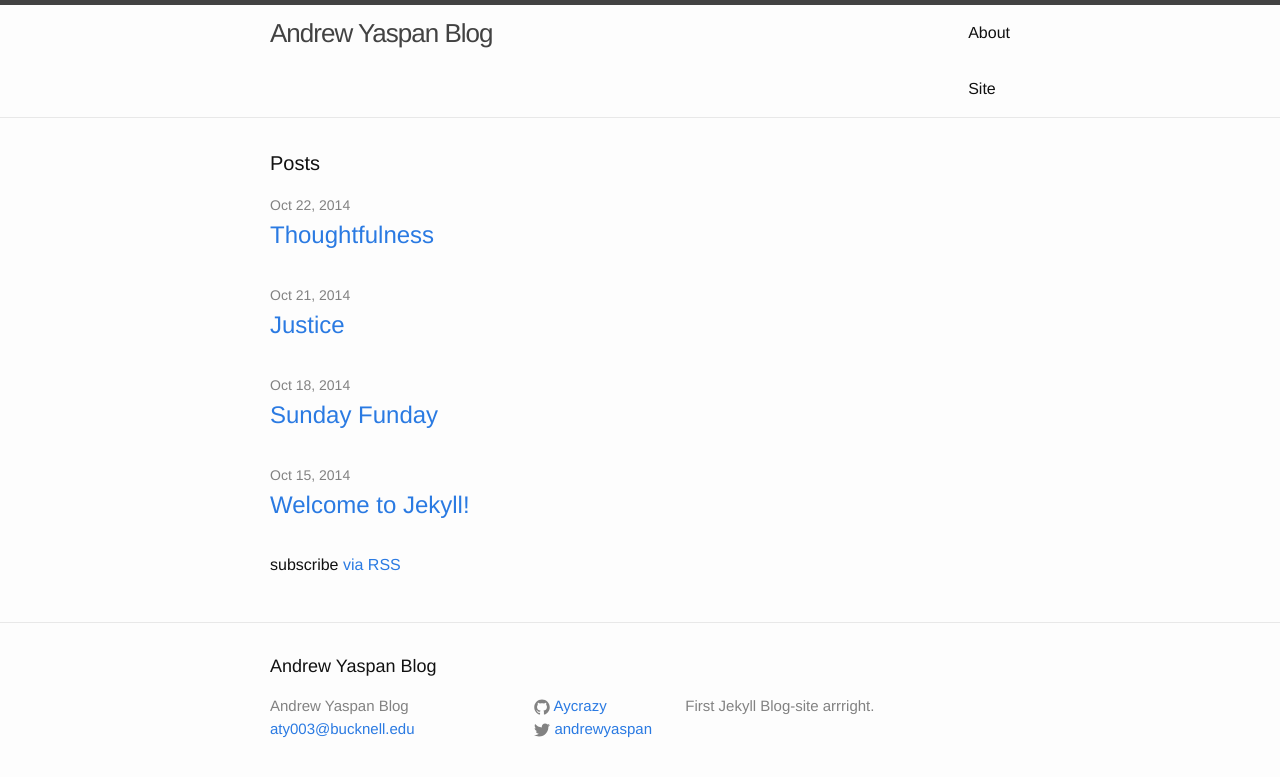
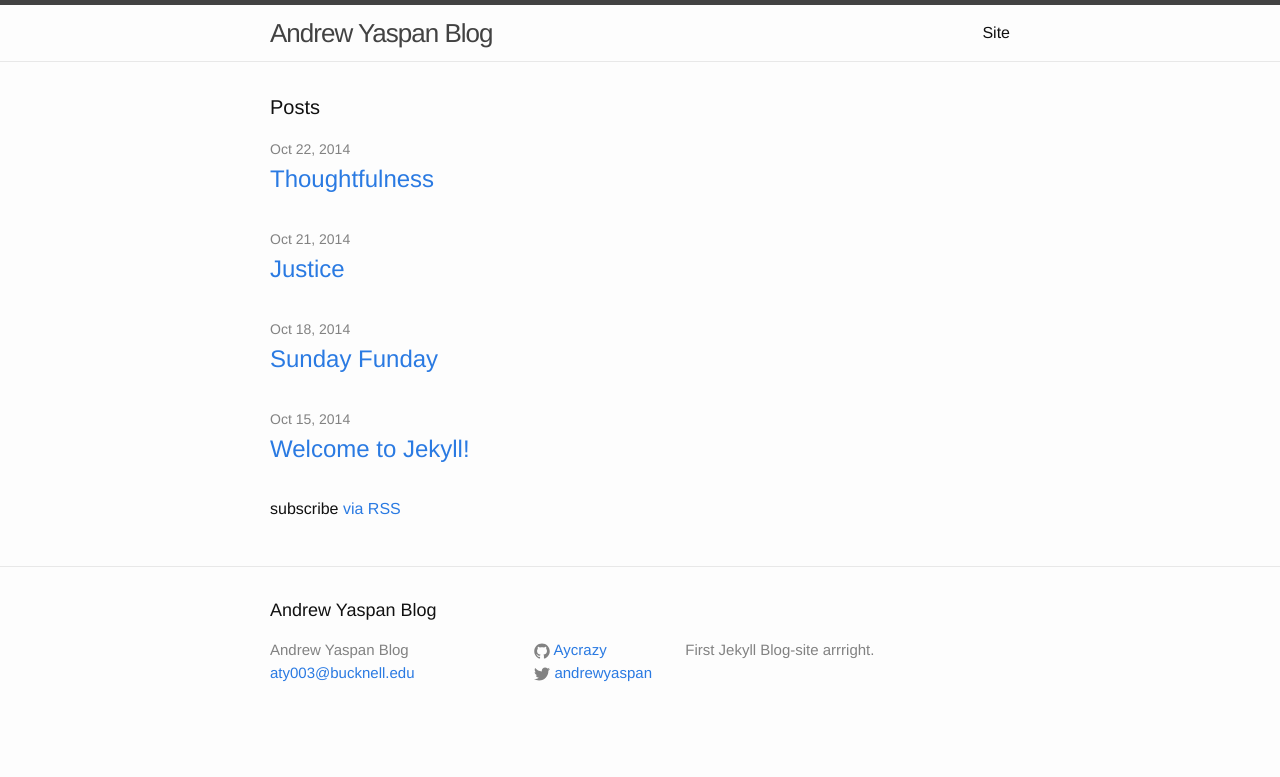
Before and after one commit to Aycrazy/aycrazy.github.io, a Jekyll site: the page built from index.html, in a window 1280 px wide. Shown: the top 777 px of the page. Built offline with Jekyll 4.4.1, drawn with Linux system fonts in a browser that asks for light colours.

Commit message:
Update header.html
making it work

```diff
--- a/_includes/header.html
+++ b/_includes/header.html
@@ -14,11 +14,7 @@
       </a>
 
       <div class="trigger">
-        {% for page in site.pages %}
-          {% if page.title %}
           <a class="page-link" href="{{ page.url | prepend: site.baseurl }}">{{ page.title }}</a>
-          {% endif %}
-        {% endfor %}
       </div>
 
       <div class="trigger">
```
